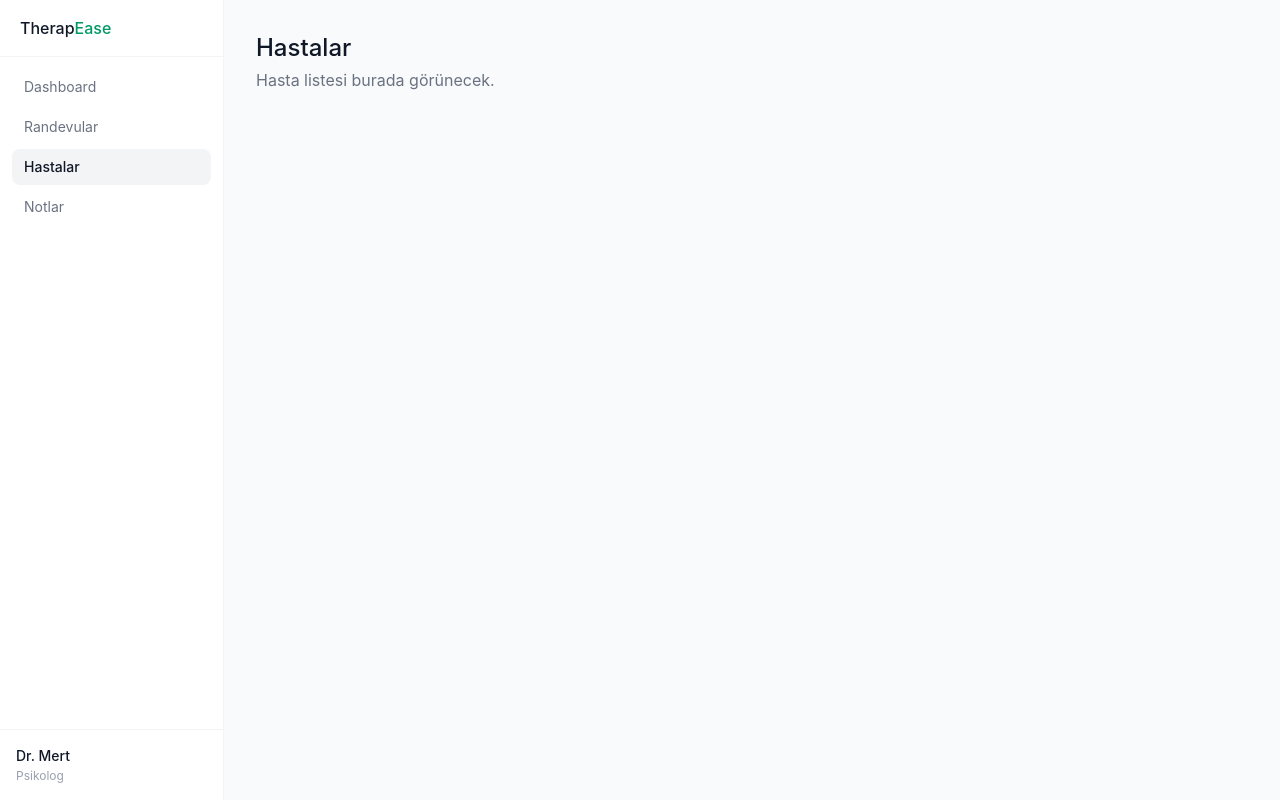
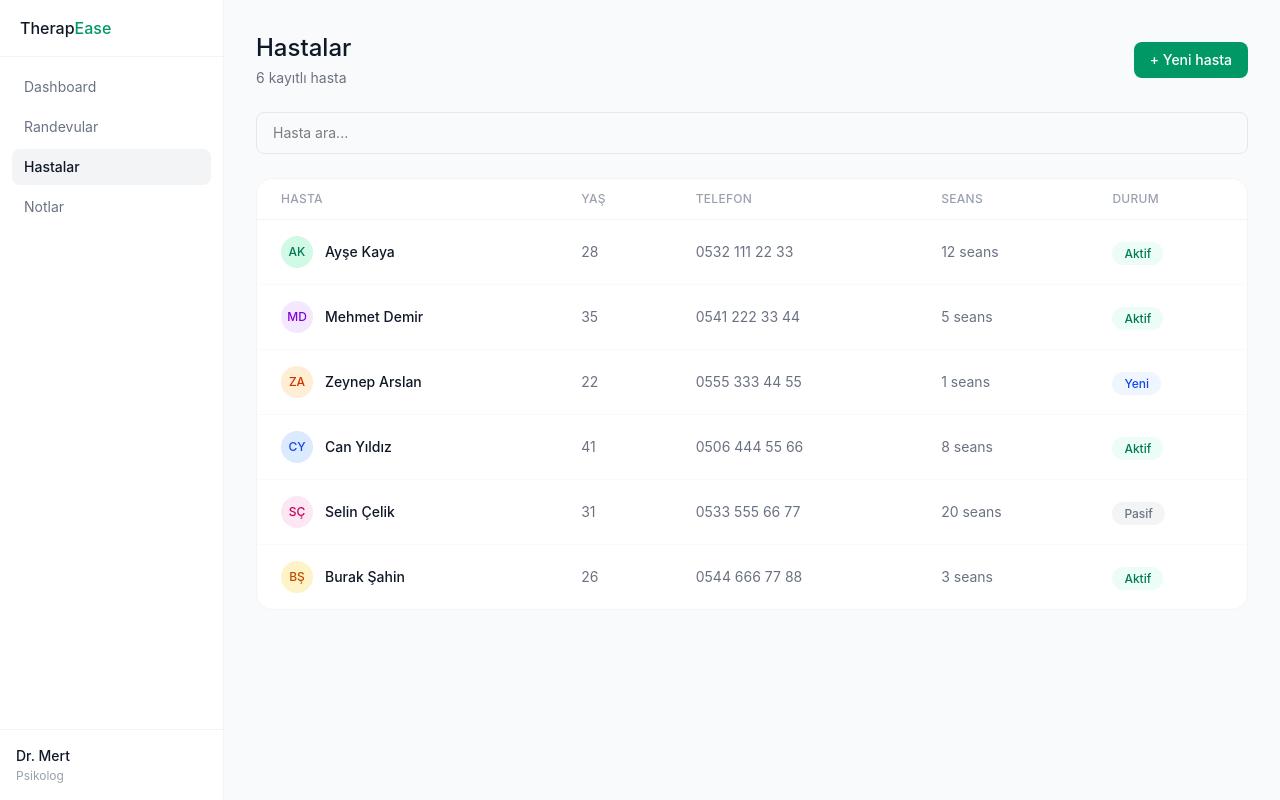
Before and after one commit to merd00/therapease-web, a React (Vite) app: page /hastalar in a window 1280 px wide. Built offline with nearby package versions, Linux system fonts and the light colour scheme; sample sign-in values are in the browser's storage.

Commit message:
Dashboard ve hastalar sayfası eklendi

```diff
--- a/src/pages/dashboard/DashboardPage.jsx
+++ b/src/pages/dashboard/DashboardPage.jsx
@@ -1,8 +1,62 @@
+const stats = [
+  { label: 'Bugünkü randevu', value: '6' },
+  { label: 'Aktif hasta',     value: '34' },
+  { label: 'Tamamlanan seans', value: '128' },
+  { label: 'Aylık gelir',     value: '₺42K' },
+]
+
+const appointments = [
+  { time: '09:00', name: 'Ayşe Kaya',    type: 'Bireysel terapi', status: 'Onaylı' },
+  { time: '10:30', name: 'Mehmet Demir', type: 'Çift terapisi',   status: 'Onaylı' },
+  { time: '13:00', name: 'Zeynep Arslan', type: 'İlk görüşme',   status: 'Beklemede' },
+  { time: '15:00', name: 'Can Yıldız',   type: 'Bireysel terapi', status: 'Bekliyor' },
+]
+
+const statusStyle = {
+  'Onaylı':    'bg-emerald-50 text-emerald-700',
+  'Beklemede': 'bg-amber-50 text-amber-700',
+  'Bekliyor':  'bg-gray-100 text-gray-500',
+}
+
 export default function DashboardPage() {
   return (
-    <div className="p-8">
-      <h1 className="text-2xl font-medium text-gray-900">Dashboard</h1>
-      <p className="text-gray-500 mt-1">Hoş geldin, Dr. Mert!</p>
+    <div className="p-8 space-y-6">
+
+      {/* Başlık */}
+      <div>
+        <h1 className="text-2xl font-medium text-gray-900">Dashboard</h1>
+        <p className="text-gray-500 text-sm mt-1">Hoş geldin, Dr. Mert</p>
+      </div>
+
+      {/* Metrik kartlar */}
+      <div className="grid grid-cols-4 gap-4">
+        {stats.map(stat => (
+          <div key={stat.label} className="bg-gray-50 rounded-xl p-4">
+            <p className="text-xs text-gray-400 uppercase tracking-wide">{stat.label}</p>
+            <p className="text-2xl font-medium text-gray-900 mt-1">{stat.value}</p>
+          </div>
+        ))}
+      </div>
+
+      {/* Bugünkü randevular */}
+      <div className="bg-white border border-gray-100 rounded-2xl p-6">
+        <h2 className="text-base font-medium text-gray-900 mb-4">Bugünkü program</h2>
+        <div className="space-y-3">
+          {appointments.map(appt => (
+            <div key={appt.time} className="flex items-center gap-4 py-2 border-b border-gray-50 last:border-0">
+              <span className="text-sm text-gray-400 w-12">{appt.time}</span>
+              <div className="flex-1">
+                <p className="text-sm font-medium text-gray-900">{appt.name}</p>
+                <p className="text-xs text-gray-400">{appt.type}</p>
+              </div>
+              <span className={`text-xs px-3 py-1 rounded-full font-medium ${statusStyle[appt.status]}`}>
+                {appt.status}
+              </span>
+            </div>
+          ))}
+        </div>
+      </div>
+
     </div>
   )
 }
--- a/src/pages/patients/PatientsPage.jsx
+++ b/src/pages/patients/PatientsPage.jsx
@@ -1,8 +1,105 @@
+import { useState } from 'react'
+
+const patients = [
+  { id: 1, name: 'Ayşe Kaya',     age: 28, phone: '0532 111 22 33', sessions: 12, status: 'Aktif' },
+  { id: 2, name: 'Mehmet Demir',  age: 35, phone: '0541 222 33 44', sessions: 5,  status: 'Aktif' },
+  { id: 3, name: 'Zeynep Arslan', age: 22, phone: '0555 333 44 55', sessions: 1,  status: 'Yeni'  },
+  { id: 4, name: 'Can Yıldız',    age: 41, phone: '0506 444 55 66', sessions: 8,  status: 'Aktif' },
+  { id: 5, name: 'Selin Çelik',   age: 31, phone: '0533 555 66 77', sessions: 20, status: 'Pasif' },
+  { id: 6, name: 'Burak Şahin',   age: 26, phone: '0544 666 77 88', sessions: 3,  status: 'Aktif' },
+]
+
+const statusStyle = {
+  'Aktif': 'bg-emerald-50 text-emerald-700',
+  'Yeni':  'bg-blue-50 text-blue-700',
+  'Pasif': 'bg-gray-100 text-gray-500',
+}
+
+const avatarColors = [
+  'bg-emerald-100 text-emerald-700',
+  'bg-purple-100 text-purple-700',
+  'bg-orange-100 text-orange-700',
+  'bg-blue-100 text-blue-700',
+  'bg-pink-100 text-pink-700',
+  'bg-amber-100 text-amber-700',
+]
+
 export default function PatientsPage() {
+  const [search, setSearch] = useState('')
+
+  // Arama filtresi — kullanıcı yazdıkça liste güncellenir
+  const filtered = patients.filter(p =>
+    p.name.toLowerCase().includes(search.toLowerCase())
+  )
+
   return (
-    <div className="p-8">
-      <h1 className="text-2xl font-medium text-gray-900">Hastalar</h1>
-      <p className="text-gray-500 mt-1">Hasta listesi burada görünecek.</p>
+    <div className="p-8 space-y-6">
+
+      {/* Başlık ve arama */}
+      <div className="flex items-center justify-between">
+        <div>
+          <h1 className="text-2xl font-medium text-gray-900">Hastalar</h1>
+          <p className="text-gray-500 text-sm mt-1">{patients.length} kayıtlı hasta</p>
+        </div>
+        <button className="bg-emerald-600 text-white px-4 py-2 rounded-lg text-sm font-medium hover:bg-emerald-700 transition-colors">
+          + Yeni hasta
+        </button>
+      </div>
+
+      {/* Arama kutusu */}
+      <input
+        type="text"
+        placeholder="Hasta ara..."
+        value={search}
+        onChange={(e) => setSearch(e.target.value)}
+        className="w-full border border-gray-200 rounded-lg px-4 py-2.5 text-sm outline-none focus:border-emerald-400 transition-colors"
+      />
+
+      {/* Hasta listesi */}
+      <div className="bg-white border border-gray-100 rounded-2xl overflow-hidden">
+        <table className="w-full">
+          <thead>
+            <tr className="border-b border-gray-100">
+              <th className="text-left px-6 py-3 text-xs text-gray-400 font-medium uppercase tracking-wide">Hasta</th>
+              <th className="text-left px-6 py-3 text-xs text-gray-400 font-medium uppercase tracking-wide">Yaş</th>
+              <th className="text-left px-6 py-3 text-xs text-gray-400 font-medium uppercase tracking-wide">Telefon</th>
+              <th className="text-left px-6 py-3 text-xs text-gray-400 font-medium uppercase tracking-wide">Seans</th>
+              <th className="text-left px-6 py-3 text-xs text-gray-400 font-medium uppercase tracking-wide">Durum</th>
+            </tr>
+          </thead>
+          <tbody>
+            {filtered.length === 0 ? (
+              <tr>
+                <td colSpan={5} className="text-center py-8 text-gray-400 text-sm">
+                  Sonuç bulunamadı
+                </td>
+              </tr>
+            ) : (
+              filtered.map((patient, index) => (
+                <tr key={patient.id} className="border-b border-gray-50 last:border-0 hover:bg-gray-50 transition-colors cursor-pointer">
+                  <td className="px-6 py-4">
+                    <div className="flex items-center gap-3">
+                      <div className={`w-8 h-8 rounded-full flex items-center justify-center text-xs font-medium ${avatarColors[index % avatarColors.length]}`}>
+                        {patient.name.split(' ').map(n => n[0]).join('')}
+                      </div>
+                      <span className="text-sm font-medium text-gray-900">{patient.name}</span>
+                    </div>
+                  </td>
+                  <td className="px-6 py-4 text-sm text-gray-500">{patient.age}</td>
+                  <td className="px-6 py-4 text-sm text-gray-500">{patient.phone}</td>
+                  <td className="px-6 py-4 text-sm text-gray-500">{patient.sessions} seans</td>
+                  <td className="px-6 py-4">
+                    <span className={`text-xs px-3 py-1 rounded-full font-medium ${statusStyle[patient.status]}`}>
+                      {patient.status}
+                    </span>
+                  </td>
+                </tr>
+              ))
+            )}
+          </tbody>
+        </table>
+      </div>
+
     </div>
   )
 }
```
